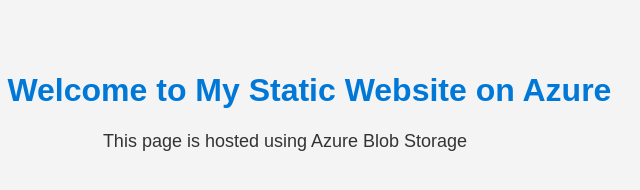
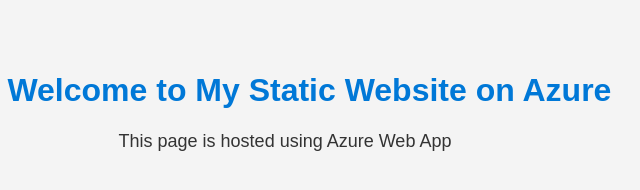
Before and after one commit to abhi-mcarbon/azure-web, a plain HTML site: page index.html in a window 1280 px wide. Shown: the full height of the page, 355-995 px from the left. Drawn offline with Linux system fonts and the light colour scheme.

Commit message:
Update index.html

```diff
--- a/index.html
+++ b/index.html
@@ -28,4 +28,4 @@
 </head>
 <body>
   <h1>🚀 Welcome to My Static Website on Azure</h1>
-  <p>This page is hosted using Azure Blob Storage
+  <p>This page is hosted using Azure Web App
```
